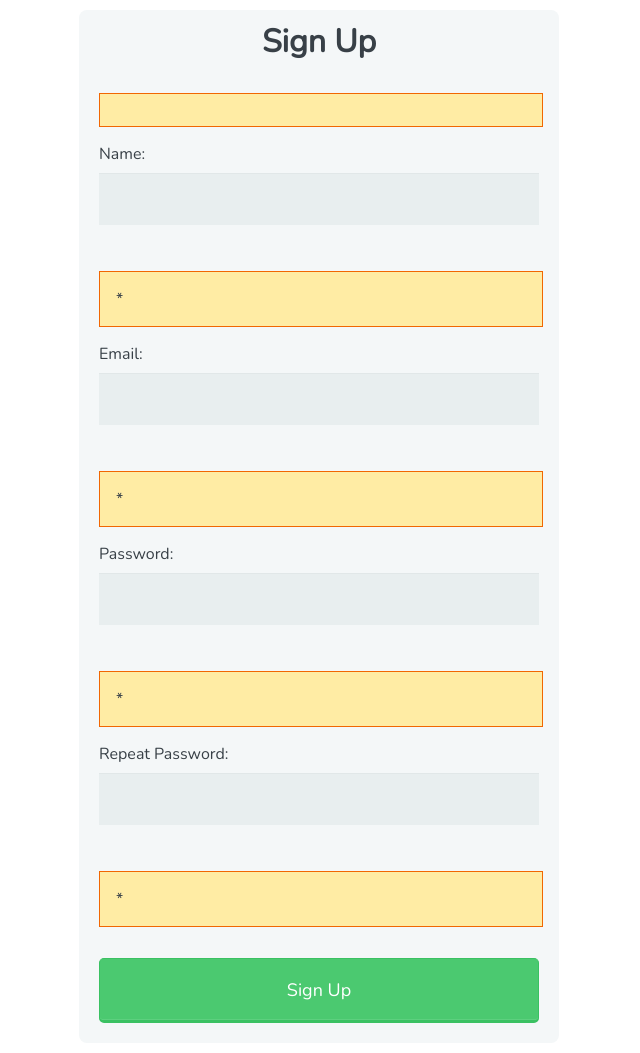
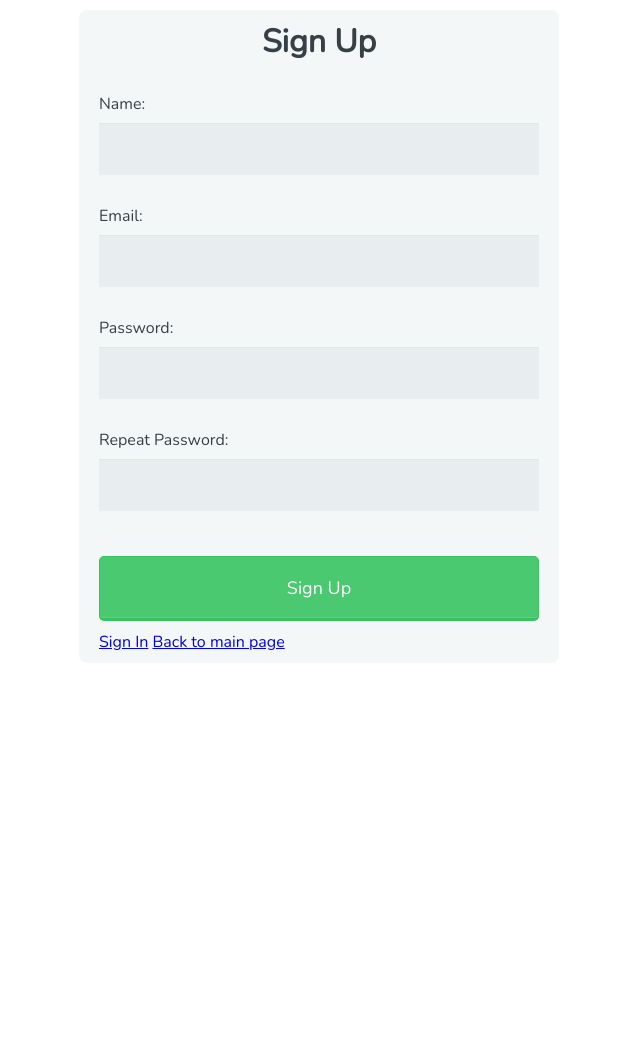
Before and after one commit to Navalag/camagru, a PHP site: page /inc/sign_up.php in a window 1280 px wide. Shown: the whole page, without its empty margins (321-961 px from the left). After the commit the page ends 650 px from the top, so only its background shows below. Run offline with PHP 8.4, Linux system fonts and the light colour scheme.

Commit message:
form error message fix

```diff
--- a/inc/sign_up.php
+++ b/inc/sign_up.php
@@ -155,26 +155,57 @@ $conn = null;
 
 			<h1>Sign Up</h1>
 
-			<p class="message"><?php echo $finalMessage;?></p>
+			<p class="message" style="
+			<?php
+				if (empty($finalMessage)){
+					echo "display: none;";
+				}
+			?>
+			"><?php echo $finalMessage;?></p>
 
 			<label for="name">Name:</label>
 			<input type="text" id="name" name="username" value="<?php echo $username;?>">
-			<p class="message">* <?php echo $nameErr;?></p>
+			<p class="message" style="
+			<?php
+				if (empty($nameErr)){
+					echo "display: none;";
+				}
+			?>
+			"><?php echo $nameErr;?></p>
 
 			<label for="mail">Email:</label>
 			<input type="email" id="mail" name="email" value="<?php echo $email;?>">
-			<p class="message">* <?php echo $emailErr;?></p>
+			<p class="message" style="
+			<?php
+				if (empty($emailErr)){
+					echo "display: none;";
+				}
+			?>
+			"><?php echo $emailErr;?></p>
 
 			<label for="password">Password:</label>
 			<input type="password" id="password" name="password">
-			<p class="message">* <?php echo $passwordErr;?></p>
+			<p class="message" style="
+			<?php
+				if (empty($passwordErr)){
+					echo "display: none;";
+				}
+			?>
+			"><?php echo $passwordErr;?></p>
 
 			<label for="repeat-password">Repeat Password:</label>
 			<input type="password" id="repeat-password" name="repeat_password">
-			<p class="message">* <?php echo $repeatPasswordErr;?></p>
+			<p class="message" style="
+			<?php
+				if (empty($repeatPasswordErr)){
+					echo "display: none;";
+				}
+			?>
+			"><?php echo $repeatPasswordErr;?></p>
 
 			<button type="submit" name="signup">Sign Up</button>
-
+			<a href="sign_in.php">Sign In</a>
+			<a href="/">Back to main page</a>
 		</form>
 	</body>
 </html>
```
Also changed, not shown: inc/sign_in.php (+13 -5 lines).
